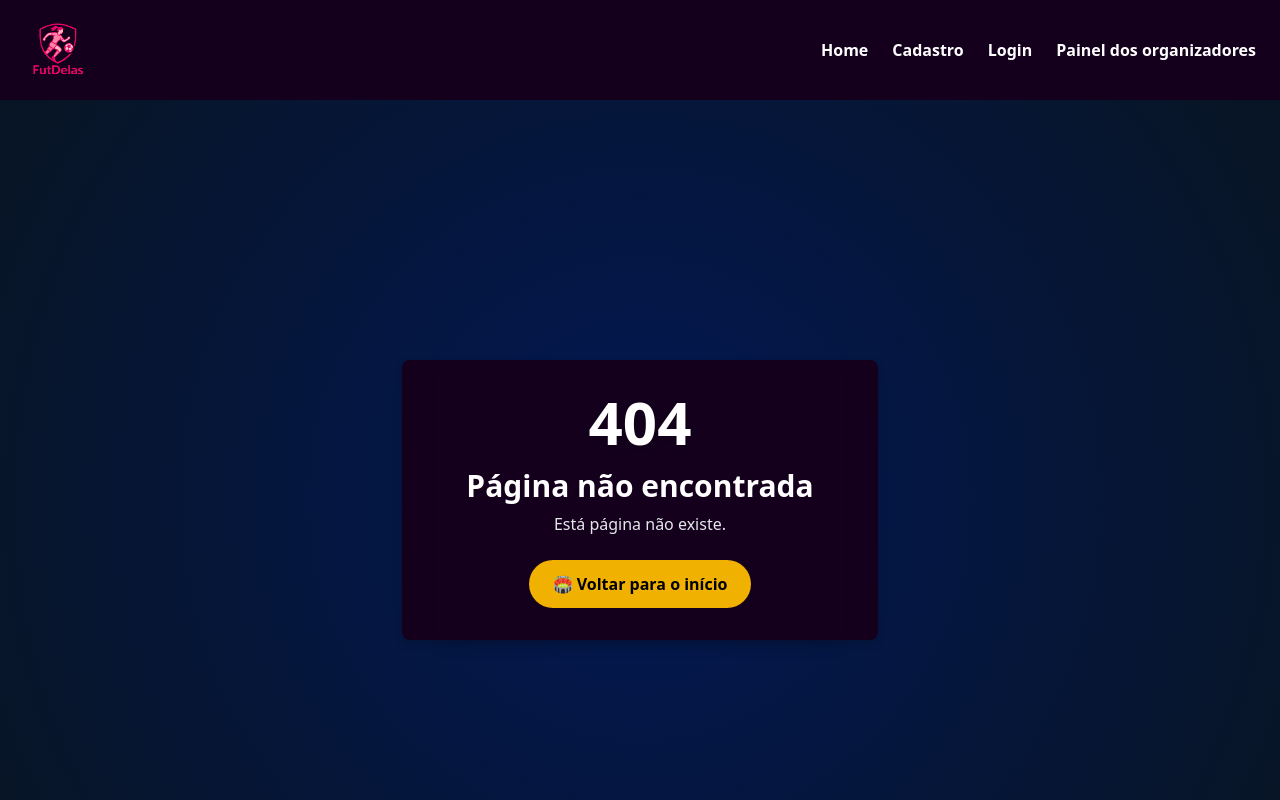
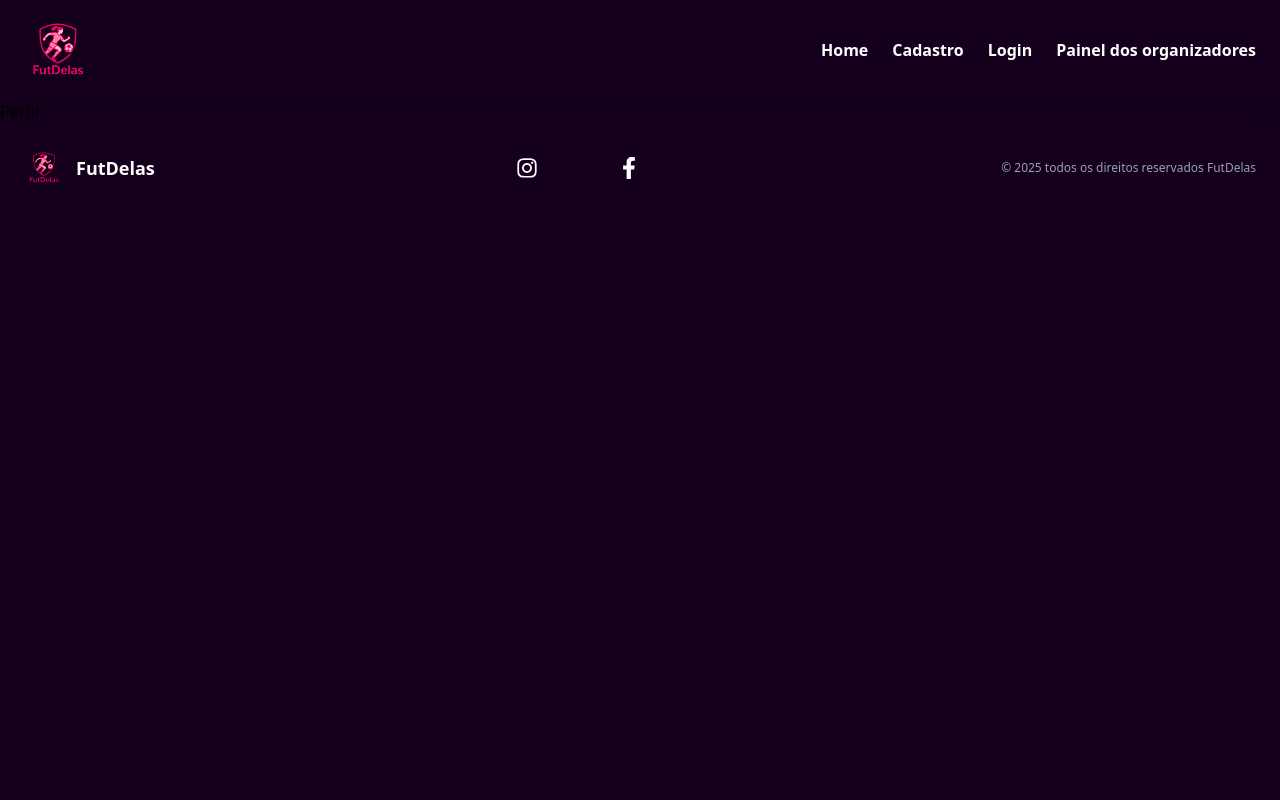
Before and after one commit to FutDelas/Sprint3, a React (Vite) app: page /perfil in a window 1280 px wide. Before the commit this address had no page. Shown: the top 800 px of the page. Built offline with nearby package versions, Linux system fonts and the light colour scheme.

Commit message:
Criando Perfil.jsx

```diff
--- a/src/App.jsx
+++ b/src/App.jsx
@@ -10,6 +10,7 @@ import Login from './routes/Login'
 import CadastroOrganizador from './routes/CadastroOrganizador'
 import LoginOrganizador from './routes/LoginOrganizador'
 import CanalDosPaiseResponsaveis from "./routes/CanalDePaiseResponsaveis"
+import Perfil from './routes/Perfil'
 
 
 function App() {
@@ -38,6 +39,8 @@ function App() {
 
         <Route path="/canal-de-pais-e-responsaveis" element={<CanalDosPaiseResponsaveis/>}/>
 
+        <Route path="/perfil" element={<Perfil/>}/>
+
       </Routes>
     </main>
     <Footer/>
--- /dev/null
+++ b/src/routes/Perfil.jsx
@@ -0,0 +1,9 @@
+import React from 'react'
+
+const Perfil = () => {
+  return (
+    <div>Perfil</div>
+  )
+}
+
+export default Perfil
```
